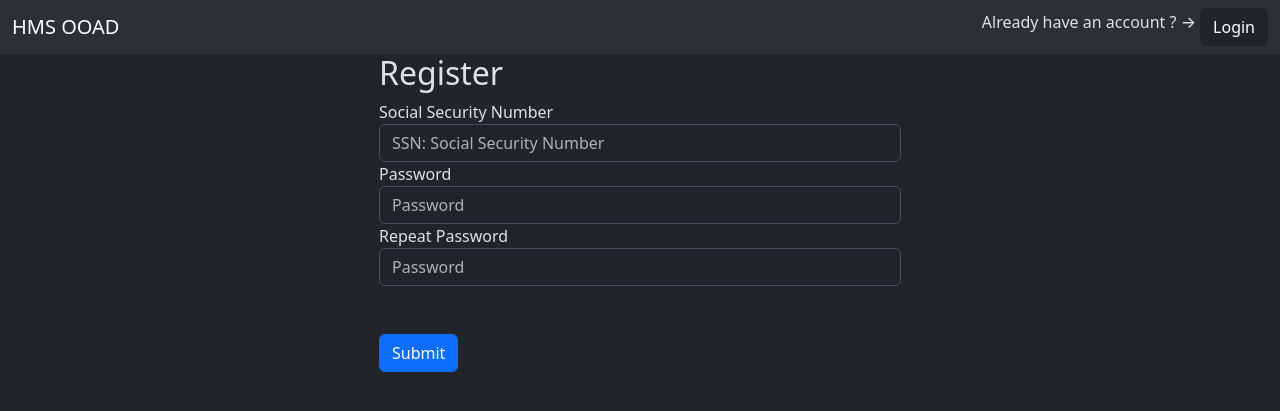
After one commit to CrazyMeowl/HealthcareManagementSystem_OOAD_2024, a Flask app: page /register in a window 1280 px wide. The commit adds this page. Shown: the top 411 px of the page. Run offline with Flask 3, Linux system fonts and the light colour scheme.

Commit message:
Added Login & Register Page
Updated Layout, template
Added Login , Register pages

```diff
--- a/main.py
+++ b/main.py
@@ -13,8 +13,24 @@ app_config = load_config()
 
 @app.route('/', methods=['GET'])
 def main():
+	return render_template('index.html',name = app_config['name'])
 
-	return render_template('index.html',name = app_config['name'])
+@app.route('/login', methods=['GET'])
+def login():
+	return render_template('login.html',name = app_config['name'])
+
+
+
+@app.route('/authenticate', methods=['POST'])
+def authenticate():
+	ssn = request.form['ssn']
+	password = request.form['password']
+	return f"SSN: {ssn}, Password: {password}"
+
+@app.route('/register', methods=['GET'])
+def register():
+	return render_template('register.html',name = app_config['name'])
+
 
 
 if __name__ == '__main__':
--- a/templates/layout.html
+++ b/templates/layout.html
@@ -21,9 +21,10 @@
 			<div class="collapse navbar-collapse" id="navbarSupportedContent">
 				<ul class="navbar-nav me-auto mb-2 mb-lg-0">
 
-					{% block nav_block %}{% endblock %}
+					{% block nav_left_block %}{% endblock %}
 
 				</ul>
+				{% block nav_right_block %}{% endblock %}
 			</div>
 		</div>
 	</nav>
@@ -41,7 +42,7 @@
 			</div>
 		</div>
 	</div>
-
+	{% block script_block %}{% endblock %}
 </body>
 
 </html>
--- /dev/null
+++ b/templates/register.html
@@ -0,0 +1,75 @@
+{% extends "layout.html" %}
+{% block title_block %}Register{% endblock %}
+
+{% block nav_right_block %}
+
+<h6>Already have an account ? → </h6>
+<a href="{{ url_for('login') }}" class="btn btn-dark">Login</a>
+
+
+{% endblock %}
+
+{% block content_block %}
+<div class="container">
+	<div class="row">
+		<!-- <h1>Register</h1> -->
+	</div>
+	<div class="row">
+		<h2>Register</h2>
+		<form method="get" action="">
+
+			<div class="form-group">
+				<label for="le_ssn">Social Security Number</label>
+				<input type="text" class="form-control" id="le_ssn" name="ssn" placeholder="SSN: Social Security Number"
+					required>
+			</div>
+
+			<div class="form-group">
+				<label for="le_password">Password</label>
+				<input type="password" class="form-control" id="le_password" name="password" placeholder="Password"
+					required>
+			</div>
+
+			<div class="form-group">
+				<label for="le_password">Repeat Password</label>
+				<input type="password" class="form-control" id="le_password_2" name="password_2" placeholder="Password"
+					required>
+			</div>
+			<br>
+			<p id="error_message" style="display: none;"></p>
+			<br>
+			<button id="submit_button" type="submit" class="btn btn-primary">Submit</button>
+
+		</form>
+	</div>
+
+
+</div>
+{% endblock %}
+
+{% block script_block %}
+<script>
+	const passwordInput = document.getElementById('le_password');
+	const repeatPasswordInput = document.getElementById('le_password_2');
+	const errorMessage = document.getElementById('error_message');
+	const submitButton = document.getElementById('submit_button');
+
+	function validatePasswords() {
+
+		if (passwordInput.value !== repeatPasswordInput.value) {
+
+			errorMessage.textContent = 'Passwords do not match.';
+			errorMessage.style.display = 'block';
+			submitButton.disabled  = true;
+		} else {
+			errorMessage.textContent = '';
+			errorMessage.style.display = 'none';
+			submitButton.disabled  = false;
+		}
+	}
+
+	// Add event listeners to trigger validation on input changes
+	passwordInput.addEventListener('input', validatePasswords);
+	repeatPasswordInput.addEventListener('input', validatePasswords);
+</script>
+{% endblock %}
```
Also changed, not shown: templates/index.html (+9 -0 lines), templates/login.html (added, +32 -0 lines), templates/template.html (added, +17 -0 lines).
